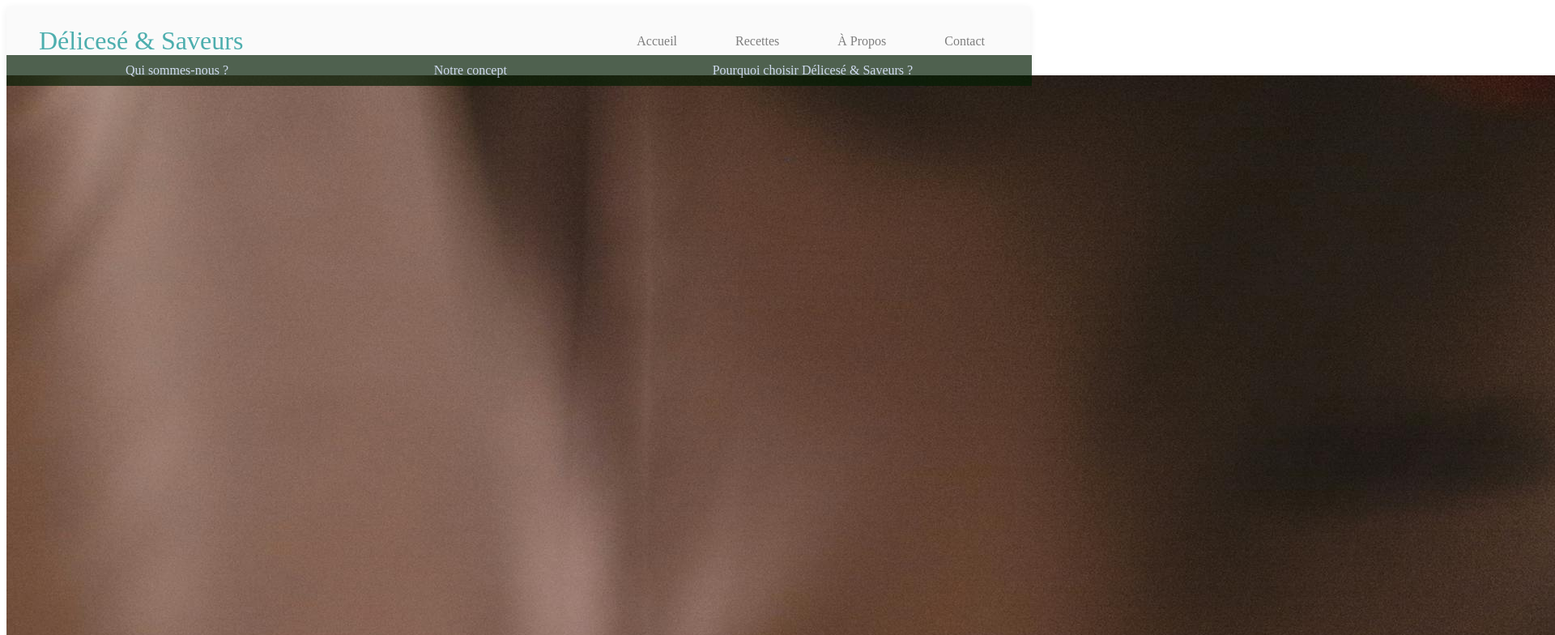
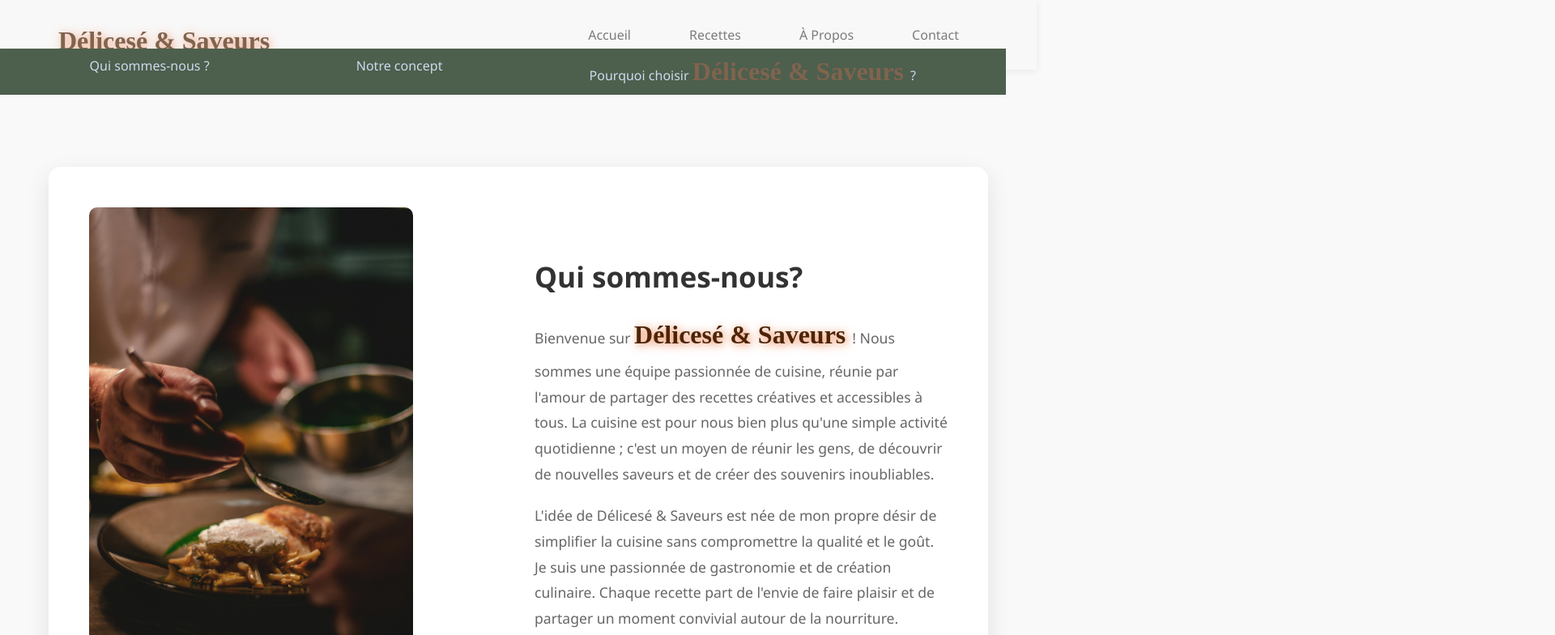
Before and after one commit to aschanii/delicese_saveure, a plain HTML site: page about.html in a window 1280 px wide. Shown: the top 784 px of the page at 81% size, 1920 px wide, since content can reach past the window. Drawn offline with Linux system fonts and the light colour scheme; a web font is replaced by a local one.

Commit message:
about.css

```diff
--- a/about.css
+++ b/about.css
@@ -28,13 +28,25 @@ header {
 /* Logo */
 .logo {
     font-size: clamp(1.5rem, 4vw, 2rem);
-    /* Taille responsive */
-    color: darkcyan;
+    margin-top: 15px;
+    font-family: "Passions Conflict", serif;
+    color: rgb(76, 36, 5);
+    font-weight: 800;
     text-decoration: none;
-    font-family: "Passions Conflict", serif;
-    padding: 0.5rem;
+    filter: drop-shadow(2px 2px 6px rgb(236, 116, 61));
     order: 1;
     /* Garder le logo à gauche */
+}
+
+.logo_1{
+    font-size: clamp(1.5rem, 4vw, 2rem);
+    margin-top: 15px;
+    font-family: "Passions Conflict", serif;
+    color: rgb(76, 36, 5);
+    font-weight: 800;
+    text-decoration: none;
+    /* filter: drop-shadow(2px 2px 6px rgb(236, 116, 61)); */
+    order: 1;
 }
 
 /* Navigation */
@@ -193,113 +205,98 @@ header {
     }
 }
 
-.all {
-    background-color: rgb(243, 236, 227);
-    margin: 150px auto 0;
-    overflow: hidden;
-    border-radius: 20px;
-
-
+* {
+    margin: 0;
+    padding: 0;
+    box-sizing: border-box;
+    font-family: 'Segoe UI', Tahoma, Geneva, Verdana, sans-serif;
 }
 
-.Qsn {
-    background: beige;
-    width: 70%;
-    padding: 30px;
-    border-radius: 20px;
-    box-shadow: 0 8px 15px rgba(0, 0, 0, 0.2);
-    overflow: hidden;
-    margin: 100px auto 0;
-
+body {
+    background-color: #f9f9f9;
 }
 
-.Qsn p {
-
-    float: right;
-    width: 55%;
-    /* Ajustez la largeur selon vos besoins */
-    margin-left: 20px;
-    /* Espacement entre le texte et l'image */
-    text-align: justify;
-    /* Optionnel : pour un alignement propre */
-    line-height: 1.6;
-    /* Améliore la lisibilité */
-    position: relative;
-    z-index: 1000;
+.container {
+    max-width: 1200px;
+    margin: 0 auto;
+    padding: 40px 20px;
 }
 
-.Qsn img {
-    width: 50%;
-    height: 330px;
-    object-fit: cover;
+.section {
+    display: flex;
+    align-items: center;
+    margin: 80px 0;
+    padding: 30px;
+    background: white;
     border-radius: 15px;
-    float: left;
-    /* position: relative; */
-    position: absolute;
-    opacity: 0.7;
-    margin-bottom: 100px;
+    box-shadow: 0 10px 30px rgba(0, 0, 0, 0.1);
+    opacity: 0;
+    transform: translateY(20px);
+    transition: all 0.6s ease;
 }
 
-.Qsn h1 {
-    text-align: center;
-    font-family: "Passions Conflict", serif;
-    font-weight: 400;
-    font-style: normal;
-    font-size: 3rem;
+.section.visible {
+    opacity: 1;
+    transform: translateY(0);
 }
 
-.hidden {
-    visibility: hidden;
+.section:nth-child(even) {
+    flex-direction: row-reverse;
 }
 
-/* ***************************************************************************************************************************************** */
-.nConcept {
-    background: beige;
-    width: 70%;
-    padding: 30px;
-    border-radius: 20px;
-    box-shadow: 0 8px 15px rgba(0, 0, 0, 0.2);
-    overflow: hidden;
-    margin: 100px auto 0;
+.section-image {
+    flex: 1;
+    padding: 20px;
 }
 
-.nConcept p {
-    float: right;
-    width: 55%;
-    /* Ajustez la largeur selon vos besoins */
-    margin-left: 20px;
-    /* Espacement entre le texte et l'image */
-    text-align: justify;
-    /* Optionnel : pour un alignement propre */
-    line-height: 1.6;
-    /* Améliore la lisibilité */
-    position: relative;
-    z-index: 1000;
+.section-image img {
+    width: 100%;
+    max-width: 400px;
+    height: auto;
+    border-radius: 10px;
+    transition: transform 0.3s ease;
 }
 
-.nConcept h1 {
-    text-align: center;
-    font-family: "Passions Conflict", serif;
-    font-weight: 400;
-    font-style: normal;
-    font-size: 3rem;
+.section-image img:hover {
+    transform: scale(1.03);
 }
 
-.nConcept img {
-    width: 50%;
-    height: 300px;
-    object-fit: cover;
-    border-radius: 15px;
-    float: left;
-    /* position: relative; */
-    position: absolute;
-    opacity: 0.7;
-    margin-bottom: 100px;
+.section-content {
+    flex: 1;
+    padding: 20px;
 }
 
+.section-content h2 {
+    font-size: 2.2em;
+    color: #333;
+    margin-bottom: 20px;
+}
 
+.section-content p {
+    font-size: 1.1em;
+    line-height: 1.8;
+    color: #666;
+    margin-bottom: 20px;
+}
 
+@media (max-width: 768px) {
+    .section {
+        flex-direction: column;
+        margin: 50px 0;
+    }
 
+    .section:nth-child(even) {
+        flex-direction: column;
+    }
+
+    .section-image {
+        text-align: center;
+    }
+
+    .section-image img {
+        max-width: 100%;
+    }
+}
 
 
 
```
